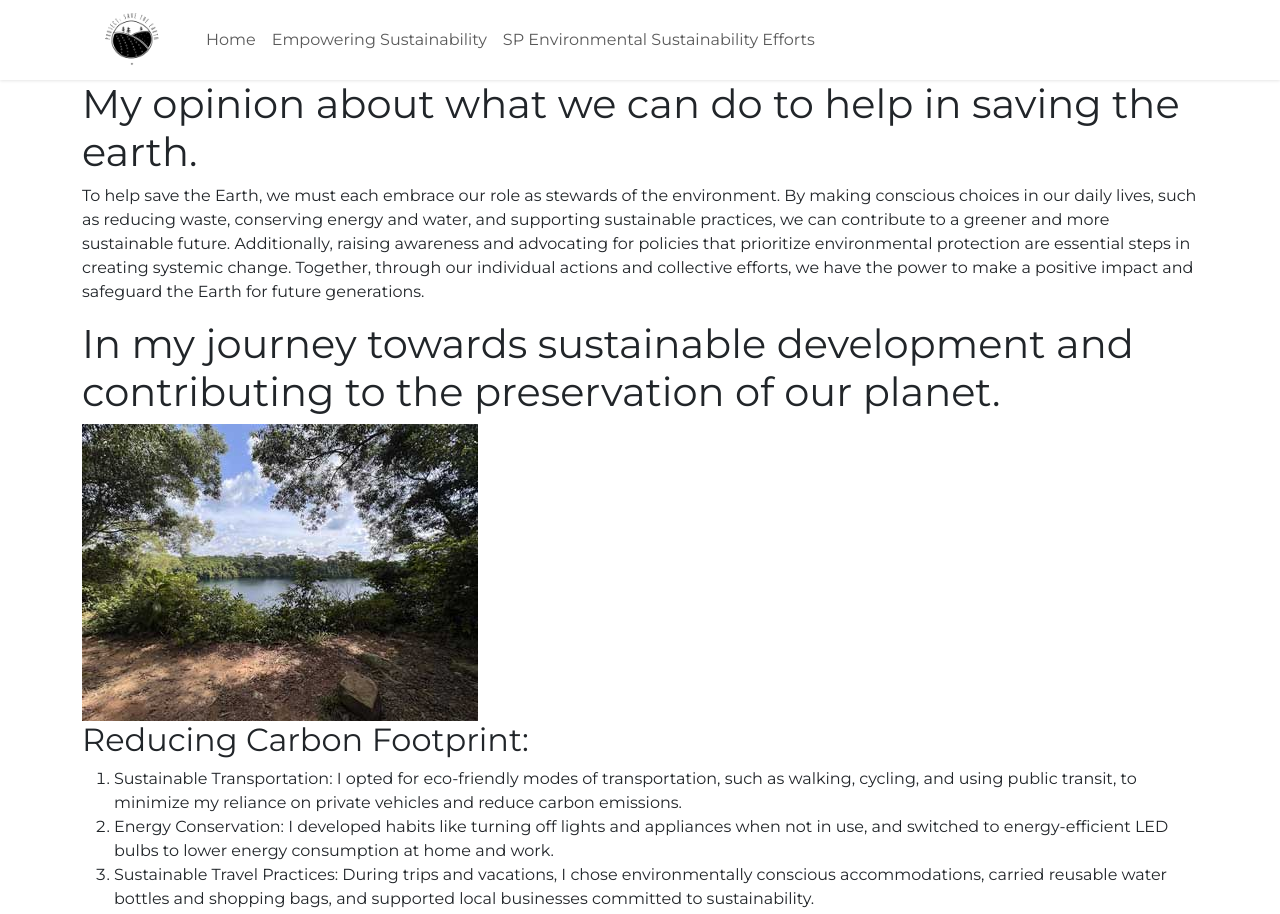
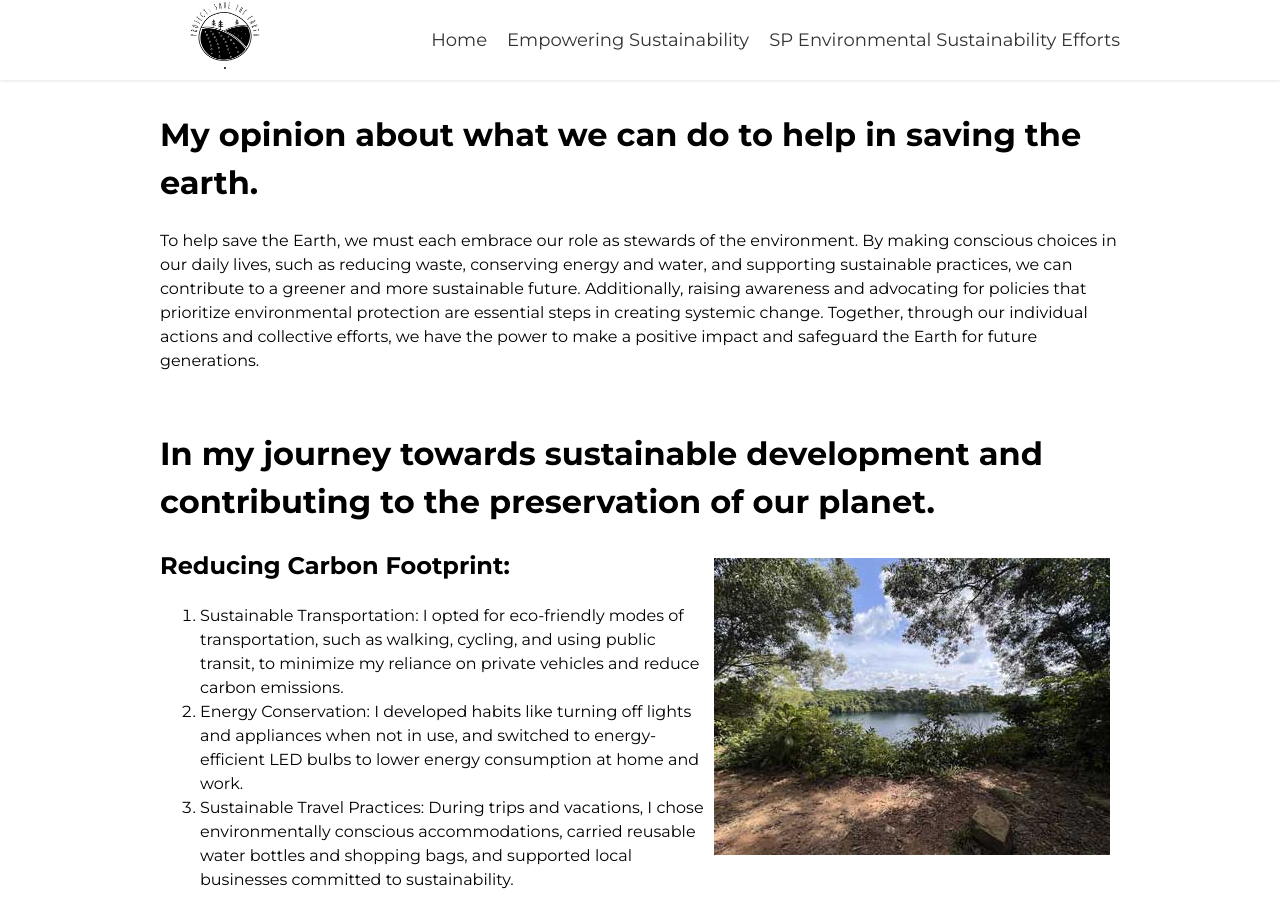
Before and after one commit to StepSisStuck/CA2-FED-SP-Y1, a plain HTML site: page Draft1/Empower.html in a window 1280 px wide. Shown: the top 914 px of the page. Drawn offline with nearby package versions, Linux system fonts and the light colour scheme; files that its build step writes are made by us from their sources.

Commit message:
Remove and restart

```diff
--- a/Draft1/CSS/style.css
+++ b/Draft1/CSS/style.css
@@ -1,15 +1,14 @@
+/* Title: Style.css */
+
+
 /* Global styles */
 body {
     font-family: 'Montserrat', sans-serif;
     font-size: 16px;
     line-height: 1.5;
-    font-weight: 400; /* Normal font weight */
     margin: 0;
     padding: 0;
-    /* Add padding-top to push main content below the fixed header */
-    padding-top: 80px;
 }
-
 
 /* Container styles */
 .container {
@@ -31,11 +30,13 @@ a:hover {
 /* Header styles */
 header {
     background-color: #fff;
-    box-shadow: 0 1px 3px rgba(0, 0, 0, 0.1);
+    box-shadow: 0 1px 3px rgba(0,0,0,0.1);
     position: fixed;
     top: 0;
     left: 0;
     width: 100%;
+    z-index: 1;
+    position: relative; /* This line is not needed, since position is already set to fixed */
     z-index: 999;
 }
 
@@ -115,7 +116,6 @@ header nav a {
     font-size: 24px;
     margin-bottom: 40px;
 }
-
 /* Button Element */
 .btn {
     background-color: #007bff;
@@ -139,7 +139,7 @@ header nav a {
     right: 0;
     bottom: 0;
     background-color: rgba(0, 0, 0, 0.7);
-    z-index: 998;
+    z-index: 999;
     opacity: 0;
     visibility: hidden;
     transition: opacity 0.5s, visibility 0.5s;
@@ -175,7 +175,21 @@ header nav a {
     color: #999;
 }
 
-/* Additional styles for the dropdown box */
+/* Styling for the popup container */
+#popup {
+    position: fixed;
+    top: 0;
+    left: 0;
+    right: 0;
+    bottom: 0;
+    background-color: rgba(0, 0, 0, 0.7);
+    z-index: 999;
+    opacity: 0;
+    visibility: hidden;
+    transition: opacity 0.5s, visibility 0.5s;
+}
+
+/* Styling for the popup contents */
 #popup h3 {
     color: #fff;
     margin: 20px auto;
@@ -212,145 +226,29 @@ footer p {
 }
 
 /* Responsive adjustments */
-/* (mobile) display one column layout <= 767px */
-@media screen and (max-width: 767px) {
-    /* Adjust header styles for mobile */
+@media screen and (max-width: 600px) {
     header .container {
-        height: 60px;
+        max-height: 60px;
     }
+}
 
-    header h1 {
-        font-size: 20px;
+@media screen and (max-width: 575px) {
+    .container {
+        padding: 0 10px;
     }
-
     header nav li {
-        margin-left: 10px;
+        margin: 0 10px;
     }
-
     .hero-content h2 {
         font-size: 36px;
     }
-
     .hero-content p {
         font-size: 18px;
         margin-bottom: 20px;
     }
-
-    /* Adjust "Empowering Sustainability" position for mobile */
-    .hero-content h2 {
-        position: static;
-    }
-
-    /* Mobile dropdown menu styles */
-    header .navbar-toggler {
-        margin-right: 10px;
-    }
-
-    header .collapse.navbar-collapse {
-        position: absolute;
-        top: 80px;
-        left: 0;
-        right: 0;
-        background-color: #f8f9fa;
-        z-index: -1;
-        height: 0;
-        overflow: hidden;
-        transition: height 0.3s ease;
-    }
-
-    header .collapse.show.navbar-collapse {
-        height: auto;
-        z-index: 1;
-        border-top: 1px solid #ddd;
-        padding: 10px 0;
-    }
-
-    header nav ul {
-        flex-direction: column;
-    }
-
-    header nav li {
-        margin-left: 0;
-    }
-
-    header nav a {
-        display: block;
-        padding: 10px 20px;
-    }
 }
 
-/* (tablet) two column layout >= 768px to 1023px */
-@media screen and (min-width: 768px) and (max-width: 1023px) {
-    /* Adjust header styles for tablet */
-    header .container {
-        height: 70px;
-    }
-
-    header h1 {
-        font-size: 22px;
-    }
-
-    header nav li {
-        margin-left: 15px;
-    }
-
-    .hero-content h2 {
-        font-size: 40px;
-    }
-
-    .hero-content p {
-        font-size: 20px;
-        margin-bottom: 30px;
-    }
-
-    /* Adjust hero section for tablet */
-    .hero-content {
-        top: 40%;
-    }
-
-    /* Adjust "Empowering Sustainability" position for tablet */
-    .hero-content h2 {
-        position: relative;
-        left: 0;
-    }
-}
-
-/* (desktop) 3 columns or more >= 1024px */
-@media screen and (min-width: 1024px) {
-    /* Adjust header styles for desktop */
-    header .container {
-        height: 80px;
-    }
-
-    header h1 {
-        font-size: 24px;
-    }
-
-    header nav li {
-        margin-left: 20px;
-    }
-
-    .hero-content h2 {
-        font-size: 48px;
-    }
-
-    .hero-content p {
-        font-size: 24px;
-        margin-bottom: 40px;
-    }
-
-    /* Adjust hero section for desktop */
-    .hero-content {
-        top: 50%;
-    }
-
-    /* Adjust "Empowering Sustainability" position for desktop */
-    .hero-content h2 {
-        position: relative;
-        left: -50px;
-    }
-}
-
+/* Set the font size for the header navigation links */
 img.align-right {
     float: right;
     margin: 10px;
@@ -369,32 +267,4 @@ img.align1-right {
 
 #mhead {
     text-shadow: 2px 2px 4px #000000;
-}
-
-
-@media (max-width: 767px) {
-    header .container {
-        height: auto;
-    }
-
-    header .navbar-toggler {
-        margin-right: 10px;
-    }
-
-    header .collapse.navbar-collapse {
-        position: absolute;
-        top: 80px;
-        left: 0;
-        right: 0;
-        background-color: #f8f9fa;
-        z-index: -1;
-        height: 0;
-        overflow: hidden;
-        transition: height 0.3s ease;
-    }
-
-    header .collapse.show.navbar-collapse {
-        height: calc(100vh - 80px);
-        z-index: 1;
-    }
-}
+  }
--- a/Draft1/CSS/style1.css
+++ b/Draft1/CSS/style1.css
@@ -1,72 +1,92 @@
+/* Title: style1.css */
+
 /* Global styles */
 body {
+    /* Set the font family, size, line height, margin, and padding for the body */
     font-family: 'Montserrat', sans-serif;
     font-size: 16px;
     line-height: 1.5;
-    font-weight: 400; /* Normal font weight */
     margin: 0;
     padding: 0;
-    /* Add padding-top to push main content below the fixed header */
-    padding-top: 80px;
 }
 
+/* Set the maximum width, margin, and padding for the container class */
+.container {
+    max-width: 960px;
+    margin: 0 auto;
+    padding: 10px; /* Adjust the padding value as needed */
+}
 
-/* Header styles */
+/* Set the color and text decoration for links */
+a {
+    color: #333;
+    text-decoration: none;
+}
+
+/* Set the color for links on hover */
+a:hover {
+    color: #007bff;
+}
+
+/* Set the display, alignment, and height for the header container */
 header {
     background-color: #fff;
-    box-shadow: 0 1px 3px rgba(0, 0, 0, 0.1);
+    box-shadow: 0 1px 3px rgba(0,0,0,0.1);
     position: fixed;
     top: 0;
     left: 0;
     width: 100%;
     z-index: 1;
-    transition: all 0.3s ease;
+    position: relative;
+    z-index: 999;
 }
 
 header .container {
     display: flex;
     align-items: center;
     justify-content: space-between;
-    height: 80px;
+    height: 60px;
+    width: 100%;
 }
 
-header .navbar-brand img {
-    max-width: 100px;
+/* Set the font size for the header h1 */
+header h1 {
+    font-size: 24px;
+    margin: 0;
+}
+
+/* Set the display, alignment, padding, and list style for the header navigation ul */
+header nav ul {
+    display: flex;
+    align-items: center;
+    justify-content: flex-end;
+    margin: 0;
+    padding: 0;
+    list-style: none;
+}
+
+/* Set the margin for the header navigation li */
+header nav li {
+    margin-left: 20px;
+}
+
+/* Remove the margin for the first header navigation li */
+header nav li:first-child {
+    margin-left: 0;
+}
+
+/* Set the font size for the header navigation links */
+header nav a {
+    font-size: 18px;
+}
+
+h1, h2, p {
+    font-family: 'Montserrat', sans-serif;
+}
+
+img.align-right {
+    float: right;
+    margin: 10px;
+    max-width: 50%;
     height: auto;
 }
-
-header .collapse.navbar-collapse {
-    transition: height 0.3s ease;
-}
-
-header .navbar-nav {
-    margin-right: 10px;
-}
-
-/* Media Queries */
-@media (max-width: 767px) {
-    header .container {
-        height: auto;
-    }
-
-    header .navbar-toggler {
-        margin-right: 10px;
-    }
-
-    header .collapse.navbar-collapse {
-        position: absolute;
-        top: 80px;
-        left: 0;
-        right: 0;
-        background-color: #f8f9fa;
-        z-index: -1;
-        height: 0;
-        overflow: hidden;
-        transition: height 0.3s ease;
-    }
-
-    header .collapse.show.navbar-collapse {
-        height: calc(100vh - 80px);
-        z-index: 1;
-    }
-}
--- a/Draft1/Empower.html
+++ b/Draft1/Empower.html
@@ -1,97 +1,65 @@
 <!DOCTYPE html>
 <html lang="en">
 <head>
+    <!--Title: About.html-->
     <title>Project: Save the Earth</title>
     <meta charset="utf-8">
     <meta name="viewport" content="width=device-width, initial-scale=1.0">
-    <link rel="stylesheet" href="https://cdnjs.cloudflare.com/ajax/libs/bootstrap/5.3.0/css/bootstrap.min.css">
-    <link rel="stylesheet" href="style1.css">
-    <link href="https://fonts.googleapis.com/css?family=Montserrat:400,700&display=swap" rel="stylesheet">
+    <link rel="stylesheet" href="CSS/style1.css">
+    <link href="https://fonts.googleapis.com/css?family=Montserrat:400,700" rel="stylesheet">
+
 </head>
 <body>
     <header>
         <div class="container">
-            <nav class="navbar navbar-expand-lg navbar-light">
-                <a class="navbar-brand" href="#"><img src="Image/Main_Logo.png" alt="Logo" width="100" height="100"></a>
-                <button class="navbar-toggler" type="button" data-bs-toggle="collapse" data-bs-target="#navbarNav"
-                        aria-controls="navbarNav" aria-expanded="false" aria-label="Toggle navigation">
-                    <span class="navbar-toggler-icon"></span>
-                </button>
-                <div class="collapse navbar-collapse" id="navbarNav">
-                    <ul class="navbar-nav ml-auto">
-                        <li class="nav-item">
-                            <a class="nav-link" href="index.html">Home</a>
-                        </li>
-                        <li class="nav-item">
-                            <a class="nav-link" href="empower.html">Empowering Sustainability</a>
-                        </li>
-                        <li class="nav-item">
-                            <a class="nav-link" href="sp_environment.html">SP Environmental Sustainability Efforts</a>
-                        </li>
+            <a href="#"><img src="Image/Main_Logo.png" alt="Logo" width="130" height="130"></a>
+            <nav>
+                <ul>
+                    <li><a href="Index.html">Home</a></li>
+                    <li><a href="Empower.html">Empowering Sustainability</a> </li>
+                    <li><a href="SP_Enviroment.html">SP Environmental Sustainability Efforts</a></li>
                 </ul>
-                </div>
             </nav>
         </div>
     </header>
 
-    <main>
     <div class="container">
+         <!-- This is the main content section -->
         <h1>My opinion about what we can do to help in saving the earth.</h1>
-            <p>To help save the Earth, we must each embrace our role as stewards of the environment. By making conscious
-                choices in our daily lives, such as reducing waste, conserving energy and water, and supporting sustainable
-                practices, we can contribute to a greener and more sustainable future. Additionally, raising awareness and
-                advocating for policies that prioritize environmental protection are essential steps in creating systemic
-                change. Together, through our individual actions and collective efforts, we have the power to make a positive
-                impact and safeguard the Earth for future generations.</p>
+        <p>To help save the Earth, we must each embrace our role as stewards of the environment. By making conscious choices in our daily lives, such as reducing waste, conserving energy and water, and supporting sustainable practices, we can contribute to a greener and more sustainable future. Additionally, raising awareness and advocating for policies that prioritize environmental protection are essential steps in creating systemic change. Together, through our individual actions and collective efforts, we have the power to make a positive impact and safeguard the Earth for future generations.</p>
     </div>
 
     <div class="container">
         <h1>In my journey towards sustainable development and contributing to the preservation of our planet. </h1>
-            <img src="Image/Empower/Nature_Pulu.jpg" alt="Pulu" class="float-right img-fluid">
+        <img src="Image/Empower/Nature_Pulu.jpg" alt="Pulu" class="align-right">
         <h2>Reducing Carbon Footprint:</h2>
         <ol>
-                <li>Sustainable Transportation: I opted for eco-friendly modes of transportation, such as walking, cycling,
-                    and using public transit, to minimize my reliance on private vehicles and reduce carbon emissions.</li>
-                <li>Energy Conservation: I developed habits like turning off lights and appliances when not in use, and
-                    switched to energy-efficient LED bulbs to lower energy consumption at home and work.</li>
-                <li>Sustainable Travel Practices: During trips and vacations, I chose environmentally conscious
-                    accommodations, carried reusable water bottles and shopping bags, and supported local businesses committed
-                    to sustainability.</li>
+            <li>Sustainable Transportation: I opted for eco-friendly modes of transportation, such as walking, cycling, and using public transit, to minimize my reliance on private vehicles and reduce carbon emissions.</li>
+            <li>Energy Conservation: I developed habits like turning off lights and appliances when not in use, and switched to energy-efficient LED bulbs to lower energy consumption at home and work.</li>
+            <li>Sustainable Travel Practices: During trips and vacations, I chose environmentally conscious accommodations, carried reusable water bottles and shopping bags, and supported local businesses committed to sustainability.</li>
         </ol>
-            <img src="Image/Empower/Japan_Bridge.jpg" alt="Japan" class="float-right img-fluid">
+        <img src="Image/Empower/Japan_Bridge.jpg" alt="Japan" class="align-right">
         <h2>Responsible Consumption and Waste Management:</h2>
 <ol>
-                <li>Zero-Waste Lifestyle: I embraced a zero-waste lifestyle by reducing, reusing, and recycling. I avoided
-                    single-use plastics and actively sought reusable alternatives to minimize waste generation.</li>
-                <li>Support for Sustainable Brands: I made informed choices by supporting brands that prioritize
-                    sustainability in their production processes, packaging, and supply chains. By encouraging others to do
-                    the same, I aimed to drive positive change in the market.</li>
-                <li>Promotion of Circular Economy: I actively participated in recycling programs, separated and disposed of
-                    recyclable materials properly, and repurposed or donated items to extend their lifespan and reduce
-                    waste.</li>
+    <li>Zero-Waste Lifestyle: I embraced a zero-waste lifestyle by reducing, reusing, and recycling. I avoided single-use plastics and actively sought reusable alternatives to minimize waste generation.</li>
+    <li>Support for Sustainable Brands: I made informed choices by supporting brands that prioritize sustainability in their production processes, packaging, and supply chains. By encouraging others to do the same, I aimed to drive positive change in the market.</li>
+    <li>Promotion of Circular Economy: I actively participated in recycling programs, separated and disposed of recyclable materials properly, and repurposed or donated items to extend their lifespan and reduce waste.</li>
 </ol>
-            <img src="Image/Empower/Buildings_Japan.jpg" alt="Beach Clean" class="float-right img-fluid">
+
+<img src="Image/Empower/Buildings_Japan.jpg" alt="Beach Clean" class="align-right">
 <h2>Environmental Awareness and Education:</h2>
 <ol>
-                <li>Information Sharing: I utilized social media platforms and personal interactions to share information and
-                    resources on environmental sustainability. By initiating conversations and encouraging discussions, I
-                    aimed to raise awareness and inspire others to take action.</li>
-                <li>Community Engagement: I volunteered for local environmental initiatives, such as clean-up drives and tree
-                    planting activities, to contribute directly to the well-being of my community and environment. I also
-                    organized workshops and talks to educate others about sustainable practices.</li>
-                <li>Continuous Learning: I dedicated time to stay informed about current environmental issues, emerging
-                    technologies, and sustainable practices. By actively seeking knowledge and supporting organizations
-                    working towards sustainable development, I remained engaged in ongoing efforts to protect the planet.</li>
+    <li>Information Sharing: I utilized social media platforms and personal interactions to share information and resources on environmental sustainability. By initiating conversations and encouraging discussions, I aimed to raise awareness and inspire others to take action.</li>
+    <li>Community Engagement: I volunteered for local environmental initiatives, such as clean-up drives and tree planting activities, to contribute directly to the well-being of my community and environment. I also organized workshops and talks to educate others about sustainable practices.</li>
+    <li>Continuous Learning: I dedicated time to stay informed about current environmental issues, emerging technologies, and sustainable practices. By actively seeking knowledge and supporting organizations working towards sustainable development, I remained engaged in ongoing efforts to protect the planet.</li>
 </ol>
     </div>
-    </main>
 
     <footer>
         <div class="container">
+            <!-- This is the footer section -->
            <p>&copy; Project: Save the Earth. All rights reserved.</p>
         </div>
     </footer>
-
-    <script src="https://cdnjs.cloudflare.com/ajax/libs/bootstrap/5.3.0/js/bootstrap.bundle.min.js"></script>
 </body>
 </html>
```
Also changed, not shown: Draft1/Index.html (+6 -22 lines). Lines whose indentation alone changed are shown as unchanged.
